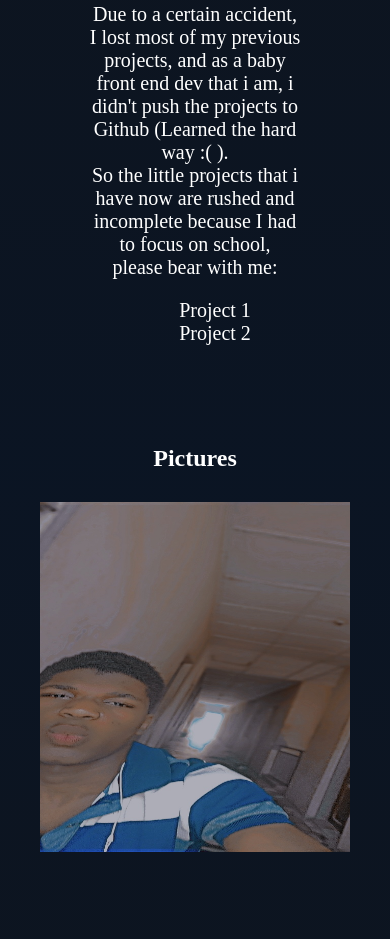
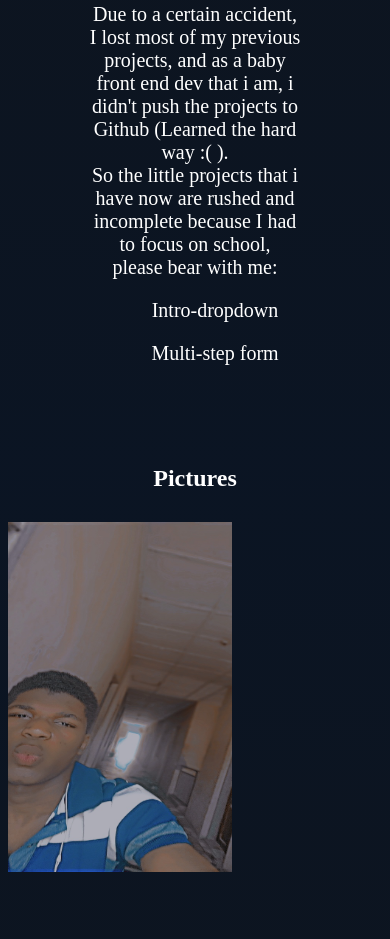
Before and after one commit to Adeoluw/Bincom-test, a plain HTML site: page index.html in a window 390 px wide. Shown: the part 2016-2955 px from the top of the page. Drawn offline with Linux system fonts and the light colour scheme.

Commit message:
Made some adjustments

```diff
--- a/index.html
+++ b/index.html
@@ -82,8 +82,8 @@
             <h2>portfolio</h2>
             <p>Due to a certain accident, I lost most of my previous projects, and as a baby front end dev that i am, i didn't push the projects to Github (Learned the hard way :( ). <br> So the little projects that i have now are rushed and incomplete because I had to focus on school, <br> please bear with me:</p>
             <ul>
-                <li>Project 1</li>
-                <li>Project 2</li>
+                <li><a href="https://intro-dropdown-3iup.vercel.app/">Intro-dropdown</a></li>
+                <li> <a href="https://re-multi-step-form.vercel.app/">Multi-step form</a></li>
             </ul>
         </div>
         <div id="pictures">
--- a/style.css
+++ b/style.css
@@ -118,6 +118,7 @@ nav{
 }
 
 #portfolio li{
+    margin-bottom: 20px;
     list-style-type: none;
 }
 
@@ -128,7 +129,8 @@ nav{
 
 #pictures img{
     height: 350px;
-    width: 310px;
+    aspect-ratio: 4/3;
+    width: 60%;
 }
 
 #pictures{
@@ -173,6 +175,11 @@ footer li{
 
 .close-mobile-nav{
     display: none;
+}
+
+#portfolio > ul li a{
+    color: blue;
+    text-decoration: none;
 }
 
 .menu{
@@ -296,6 +303,11 @@ footer li{
         text-decoration: none;
     }
 
+    #portfolio > ul li a{
+        color: white;
+        text-decoration: none;
+    }
+
     .display-nav > ul li a:hover{
         color: darkgrey;
     }
```
